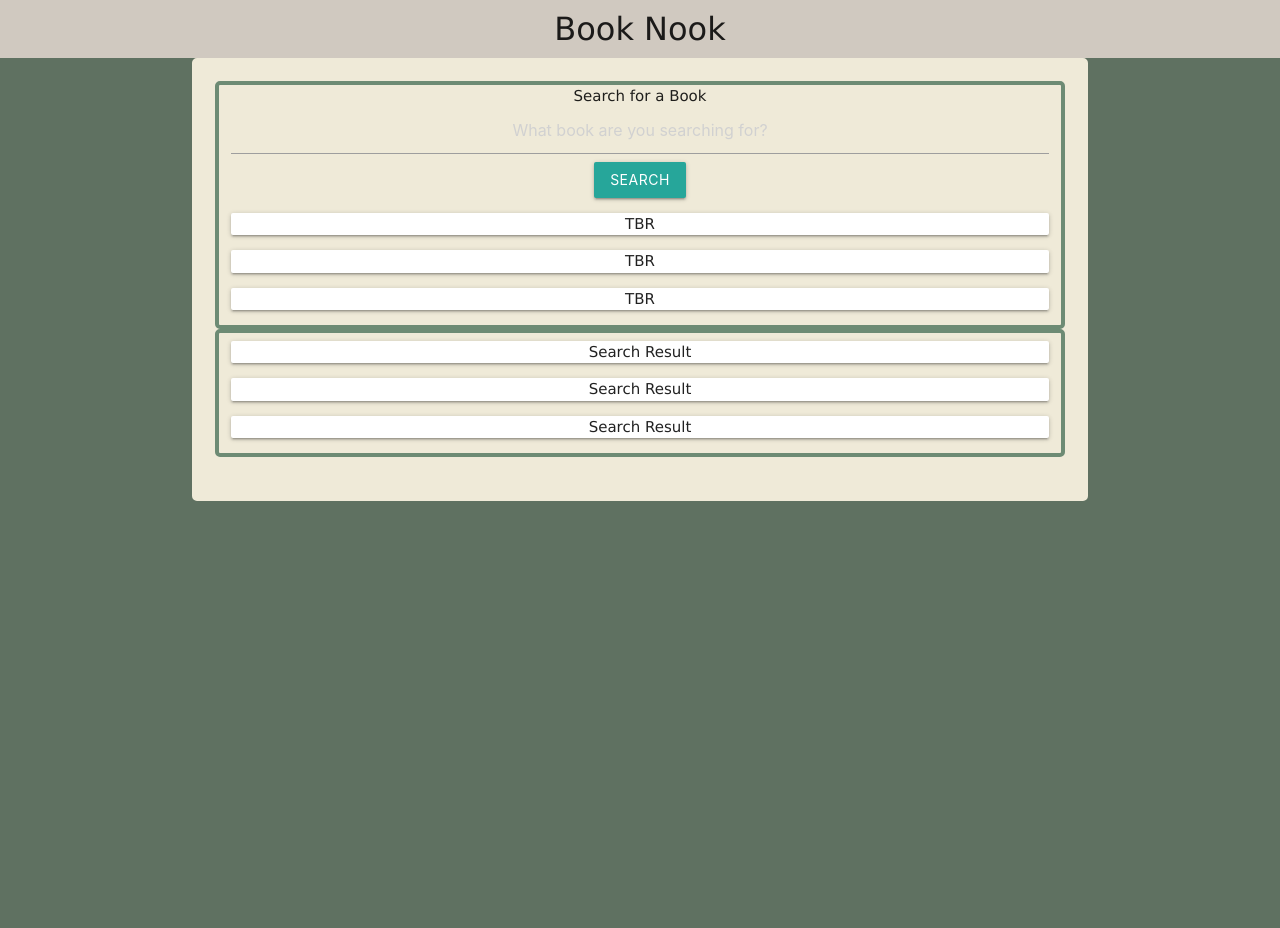
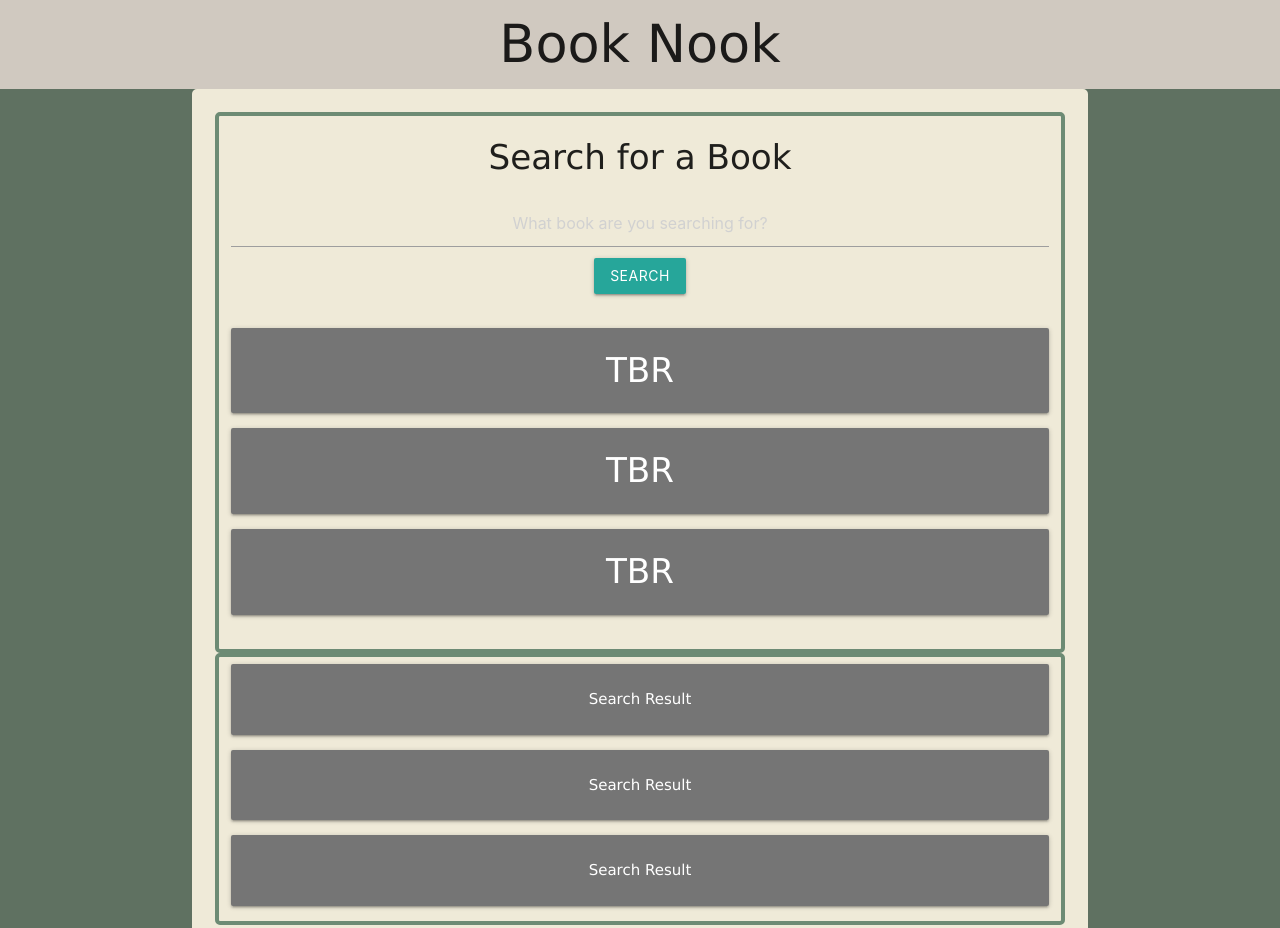
Before and after one commit to NickSchenck/Book-Nook, a plain HTML site: page index.html in a window 1280 px wide. Shown: the top 928 px of the page. Before the commit the page ends 800 px from the top, so only its background shows below. Drawn offline with nearby package versions, Linux system fonts and the light colour scheme.

Commit message:
trying to find the best color matches

```diff
--- a/assets/css/style.css
+++ b/assets/css/style.css
@@ -10,7 +10,7 @@ body{
 }
 header{
     background: var(--quaternary-color);
-    font-size: 32px;
+    font-size: 3.5rem;
     padding: 5px;
 }
 .container{
@@ -33,44 +33,3 @@ header{
 .card{
     background: var(--primary-color);
 }
-
-/*
-#search-form{
-    border: 2px solid var(--secondary-color);
-    margin: 2px;
-}
-#TBR-list{
-    border: 2px solid var(--secondary-color);
-    margin: 2px;
-    background-size: auto;
-    width: 50%;
-    padding: 0 25% 0 25%;
-}
-#search-results{
-    border: 2px solid var(--secondary-color);
-    margin: 2px;
-    text-align: center;
-}
-.pure-g {
-    text-align: center;
-}
-.result-container {
-    background-color: var(--quaternary-color);
-    margin: 2em 2em 2em 2em;
-    border-radius: 25px;
-    border: solid 3px var(--secondary-color);
-}
-#submitButton{
-    background-color: var(--tertiary-color);
-    margin: 4px;
-    border-radius: 25px;
-}
-ul {
-    background-size: 50%;
-}
-li {
-    background-color: var(--quaternary-color);
-    margin: 2em 2em 2em 2em;
-    background-size: 50px;
-    border-radius: 25px;
-} */
--- a/index.html
+++ b/index.html
@@ -16,30 +16,47 @@
     <link href="https://fonts.googleapis.com/icon?family=Material+Icons" rel="stylesheet">
 </head>
 
-<body class="teal-lighten-2">
+<body>
     <div class="nav-wrapper">
         <header class="brand-logo center">Book Nook</header>
     </div>
     <div class="container">
         <div class="row">
             <div class="col s12 center-align">
-                <div class="">Search for a Book</div>
-                <form class="" id="form">
+                <h4>Search for a Book<h4>
+                <form id="form">
                     <input type="text" placeholder="What book are you searching for?" class="center-align" />
                     <button class="btn waves-effect waves-light" type="submit"
                         name="action">Search</button>
                 </form>
-                <ul class="" id="TBR-list">
-                    <li class="card">TBR</li>
-                    <li class="card">TBR</li>
-                    <li class="card">TBR</li>
+                <ul id="TBR-list">
+                    <li class="card grey darken-1">
+                        <div class="card-content white-text">TBR</div>
+                    </li>
+                    <li class="card grey darken-1">
+                        <div class="card-content white-text">TBR</div>
+                    </li><li class="card grey darken-1">
+                        <div class="card-content white-text">TBR</div>
+                    </li>
                 </ul>
             </div>
             <div class="col s12 center-align">
                 <div id="search-results">
-                    <div class="card">Search Result</div>
-                    <div class="card">Search Result</div>
-                    <div class="card">Search Result</div>
+                    <div class="card grey darken-1">
+                        <div class="card-content white-text">
+                            Search Result
+                        </div>
+                    </div>
+                    <div class="card grey darken-1">
+                        <div class="card-content white-text">
+                            Search Result
+                        </div>
+                    </div>
+                    <div class="card grey darken-1">
+                        <div class="card-content white-text">
+                            Search Result
+                        </div>
+                    </div>
                 </div>
             </div>
         </div>
```
